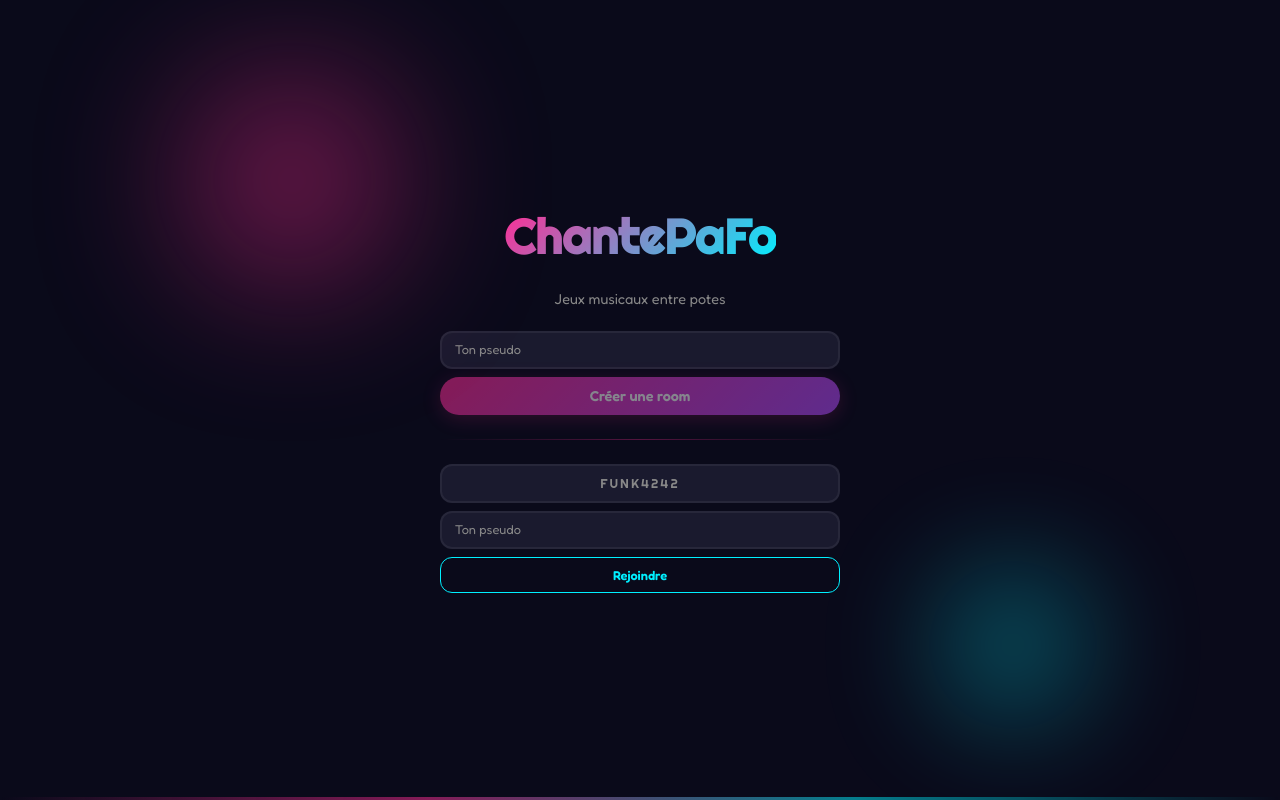
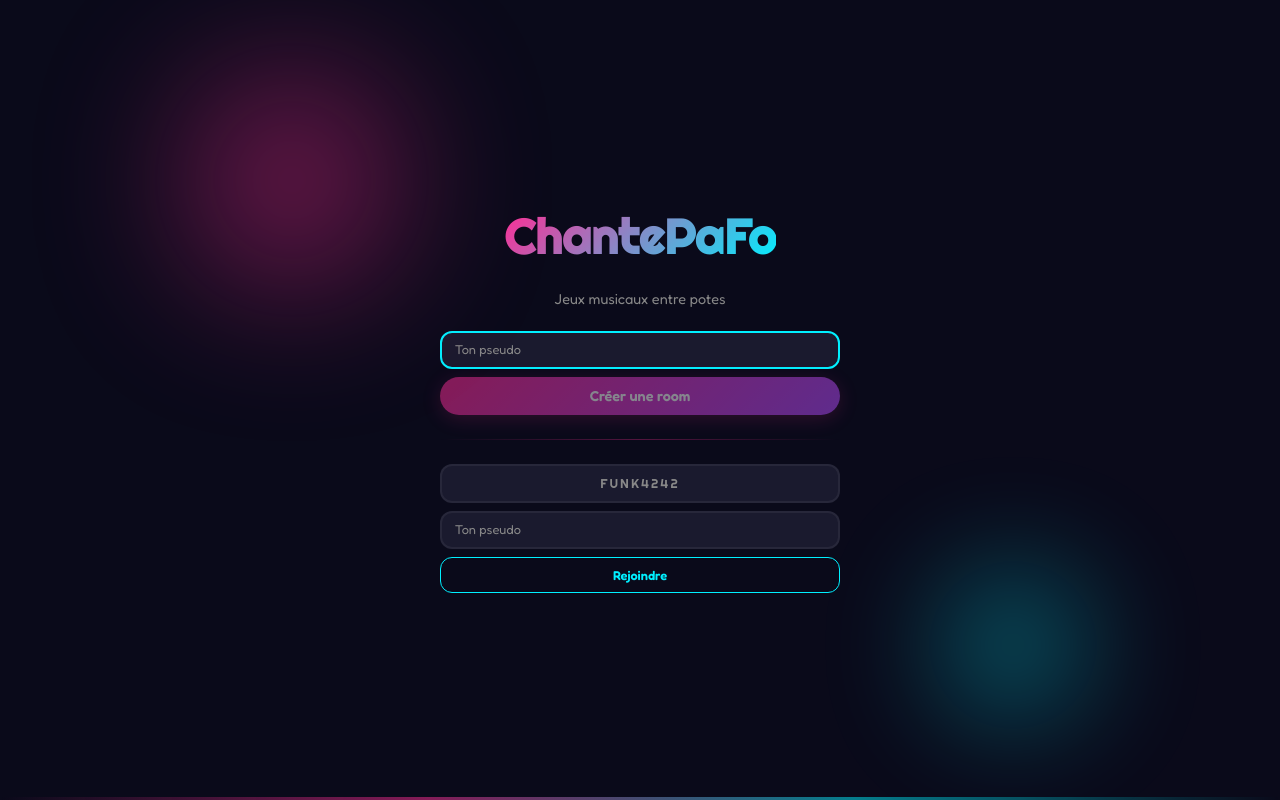
Before and after one commit to rayondemiel/ChantePaFo, a Vue app in the folder frontend/: page / in a window 1280 px wide. Built offline with nearby package versions, Linux system fonts and the light colour scheme.

Commit message:
feat: persist pseudo in localStorage with autofocus on home

```diff
--- a/frontend/src/views/HomeView.vue
+++ b/frontend/src/views/HomeView.vue
@@ -6,6 +6,7 @@
     <div class="actions">
       <div class="section">
         <input
+          ref="hostInput"
           v-model="hostName"
           class="input-text"
           placeholder="Ton pseudo"
@@ -49,7 +50,7 @@
 </template>
 
 <script setup lang="ts">
-import { ref } from 'vue'
+import { ref, onMounted, watch } from 'vue'
 import { useRouter } from 'vue-router'
 import { useAuthStore } from '../stores/auth'
 import { useRoomStore } from '../stores/room'
@@ -60,11 +61,28 @@ const authStore = useAuthStore()
 const roomStore = useRoomStore()
 const { connect, emit: socketEmit } = useSocket()
 
-const hostName = ref('')
+const PSEUDO_STORAGE_KEY = 'chantepafo.pseudo'
+
+const hostInput = ref<HTMLInputElement | null>(null)
+const savedPseudo =
+  typeof localStorage !== 'undefined' ? (localStorage.getItem(PSEUDO_STORAGE_KEY) ?? '') : ''
+const hostName = ref(savedPseudo)
 const joinCode = ref('')
-const joinName = ref('')
+const joinName = ref(savedPseudo)
 const error = ref('')
 const loading = ref(false)
+
+function persistPseudo(value: string) {
+  const trimmed = value.trim()
+  if (trimmed) localStorage.setItem(PSEUDO_STORAGE_KEY, trimmed)
+}
+
+watch(hostName, persistPseudo)
+watch(joinName, persistPseudo)
+
+onMounted(() => {
+  hostInput.value?.focus()
+})
 
 async function ensureAuth(name: string): Promise<boolean> {
   if (authStore.isLoggedIn) return true
```
